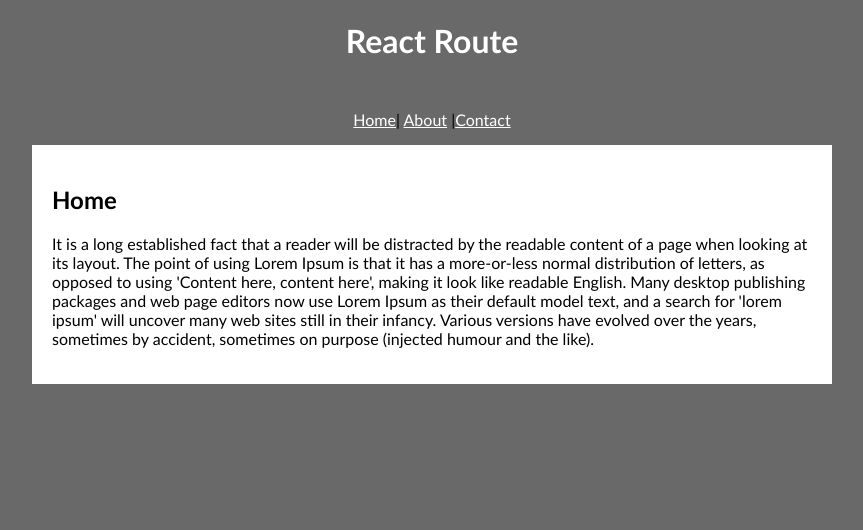
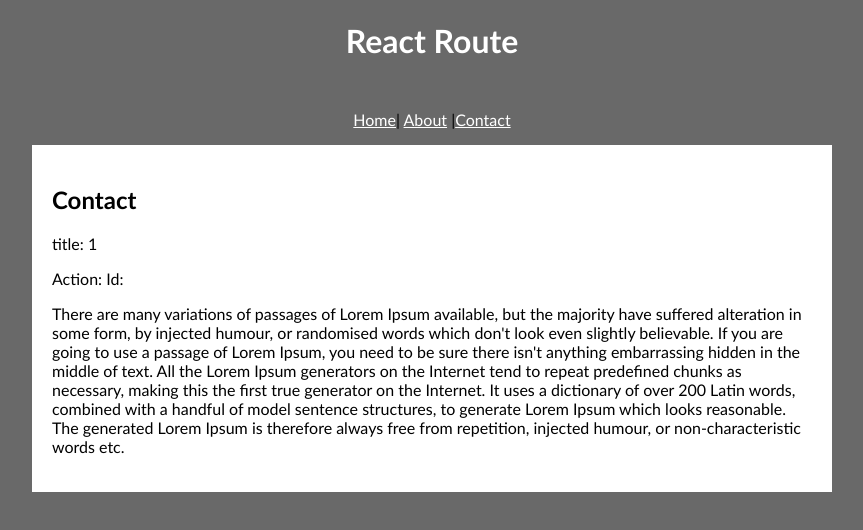
Before and after one commit to ravindernegi/react-route, a React (Create React App) app: page /contact/1 in a window 1280 px wide. Before the commit this address led to /. Shown: the top 530 px of the page, without its empty margins (208-1071 px from the left). Built offline with nearby package versions, Linux system fonts and the light colour scheme.

Commit message:
react route hooks

```diff
--- a/src/About.js
+++ b/src/About.js
@@ -1,8 +1,14 @@
-import React from 'react';
-const Home = (props) => {
+import React, { useEffect } from 'react';
+import {useParams} from 'react-router-dom';
+const About = (props) => {
+  let {id} = useParams();
+  useEffect(()=>{
+  console.log('Params');
+  },[])
   return (
       <div className="page">
           <h2>About</h2>
+  <p>Id: {id}</p>
           <p>Lorem Ipsum is simply dummy text of the printing and typesetting industry. Lorem Ipsum has been the industry's standard dummy text ever since the 1500s, when an unknown printer took a galley of type and scrambled it to make a type specimen book. It has survived not only five centuries, but also the leap into electronic typesetting, remaining essentially unchanged. It was popularised in the 1960s with the release of Letraset sheets containing Lorem Ipsum passages, and more recently with desktop publishing software like Aldus PageMaker including versions of Lorem Ipsum.
 
 </p>
@@ -10,4 +16,4 @@ const Home = (props) => {
   )
 }
 
-export default Home;
+export default About;
--- a/src/App.js
+++ b/src/App.js
@@ -21,7 +21,14 @@ const App = (props) => {
             <Route exact path="/about">
               <About/>
             </Route>
+
+            <Route exact path="/about/:id">
+              <About/>
+            </Route>
             <Route exact path="/contact">
+              <Contact/>
+            </Route>
+            <Route exact path="/contact/:title">
               <Contact/>
             </Route>
             {/*<Route path="*">
--- a/src/Contact.js
+++ b/src/Contact.js
@@ -1,11 +1,22 @@
 import React from 'react';
-const Home = (props) => {
+import {useParams,useLocation,useRouteMatch} from 'react-router-dom';
+
+const useQuery = () =>{
+  return new URLSearchParams(useLocation().search);
+}
+const Contact = (props) => {
+  let match = useRouteMatch('/contact/:action');
+  let query = useQuery();
+  let {title} = useParams();
+  console.log(match.params.action);
   return (
       <div className="page">
           <h2>Contact</h2>
+  <p>title: {title} </p>
+  <p>Action: {query.get('action')} Id: {query.get('id')}</p>
           <p>There are many variations of passages of Lorem Ipsum available, but the majority have suffered alteration in some form, by injected humour, or randomised words which don't look even slightly believable. If you are going to use a passage of Lorem Ipsum, you need to be sure there isn't anything embarrassing hidden in the middle of text. All the Lorem Ipsum generators on the Internet tend to repeat predefined chunks as necessary, making this the first true generator on the Internet. It uses a dictionary of over 200 Latin words, combined with a handful of model sentence structures, to generate Lorem Ipsum which looks reasonable. The generated Lorem Ipsum is therefore always free from repetition, injected humour, or non-characteristic words etc.</p>
       </div>
   )
 }
 
-export default Home;
+export default Contact;
--- a/src/Home.js
+++ b/src/Home.js
@@ -1,8 +1,15 @@
 import React from 'react';
+import {useHistory} from 'react-router-dom';
 const Home = (props) => {
+  let history = useHistory();
+  const gotoAbout = () =>{
+    alert();
+    history.push('/about');
+  }
   return (
       <div className="page">
           <h2>Home</h2>
+          <button onClick={gotoAbout}>Go to About Page</button>
           <p>It is a long established fact that a reader will be distracted by the readable content of a page when looking at its layout. The point of using Lorem Ipsum is that it has a more-or-less normal distribution of letters, as opposed to using 'Content here, content here', making it look like readable English. Many desktop publishing packages and web page editors now use Lorem Ipsum as their default model text, and a search for 'lorem ipsum' will uncover many web sites still in their infancy. Various versions have evolved over the years, sometimes by accident, sometimes on purpose (injected humour and the like).</p>
       </div>
   )
```
